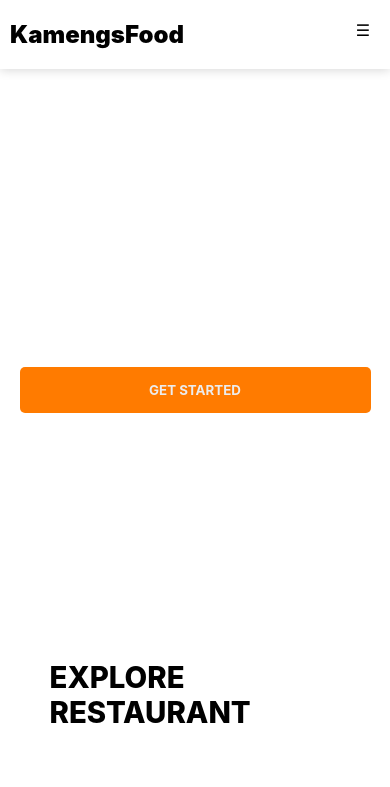
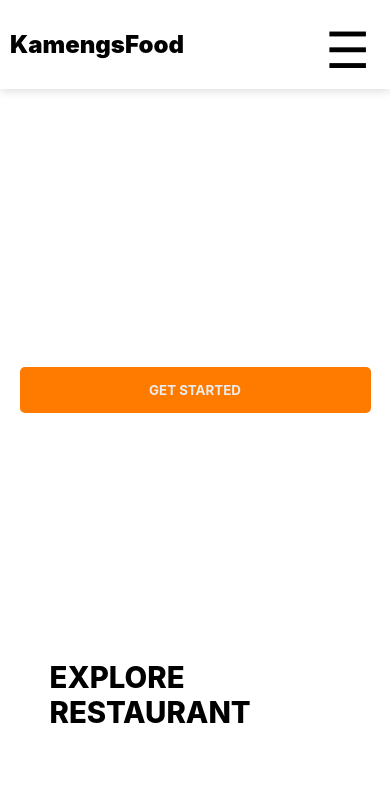
Before and after one commit to gilangcsy/kamengsfood, a website built with webpack: page src/templates/index.html in a window 390 px wide. Shown: the top 787 px of the page. Built offline with nearby package versions, Linux system fonts and the light colour scheme; grey boxes are pictures that could not be loaded.

Commit message:
adding background to skip link, fix button size

```diff
--- a/src/styles/navigation.css
+++ b/src/styles/navigation.css
@@ -91,7 +91,7 @@ nav {
 @media (max-width: 768px) {
     nav {
         width: auto;
-        padding: 20px 0;
+        padding: 30px 0;
     }
 
     .nav {
@@ -157,8 +157,8 @@ nav {
         align-items: center;
     }
 
-    #sidebar span {
-        font-size: 30px;
+    #sidebar a {
+        font-size: 50px;
         cursor: pointer;
         color: rgb(0, 0, 0);
         display: none;
--- a/src/styles/universal.css
+++ b/src/styles/universal.css
@@ -46,7 +46,7 @@ article {
     position: absolute;
     top: -80px;
     left: 0;
-    background-color: var(--btn);
+    background-color: tomato;
     color: white;
     padding: 8px;
     z-index: 10;
```
